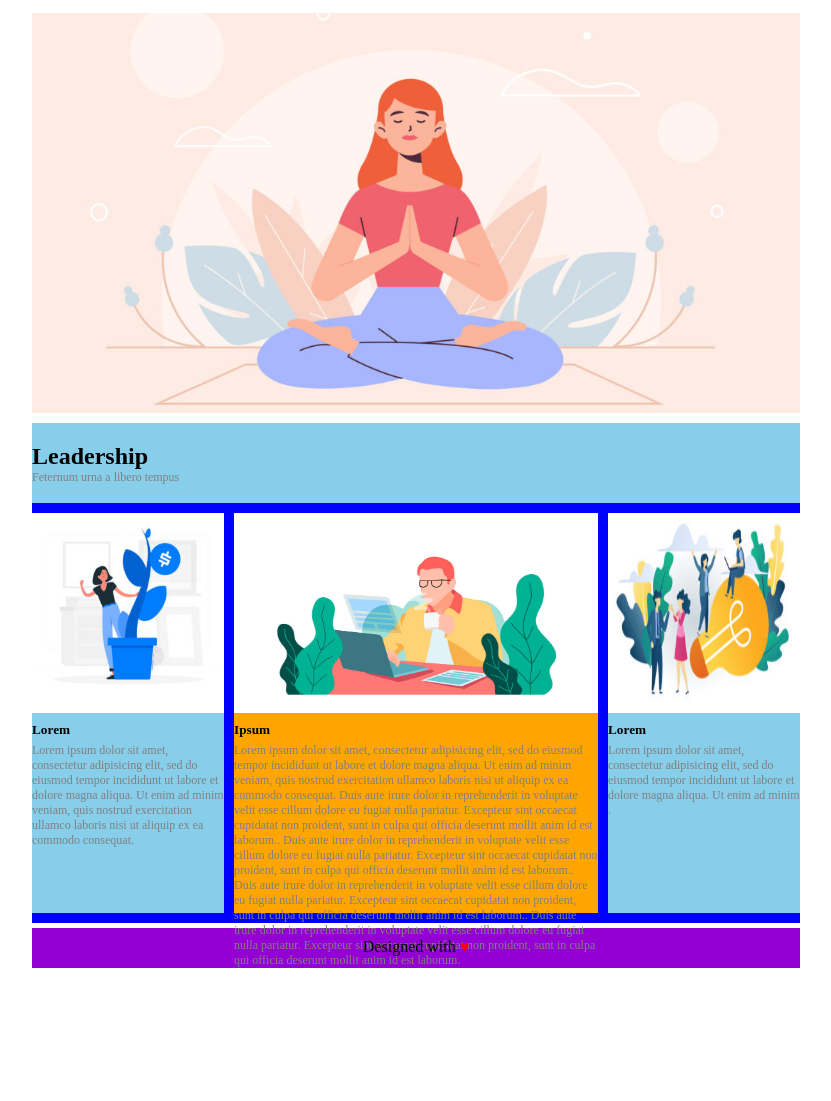
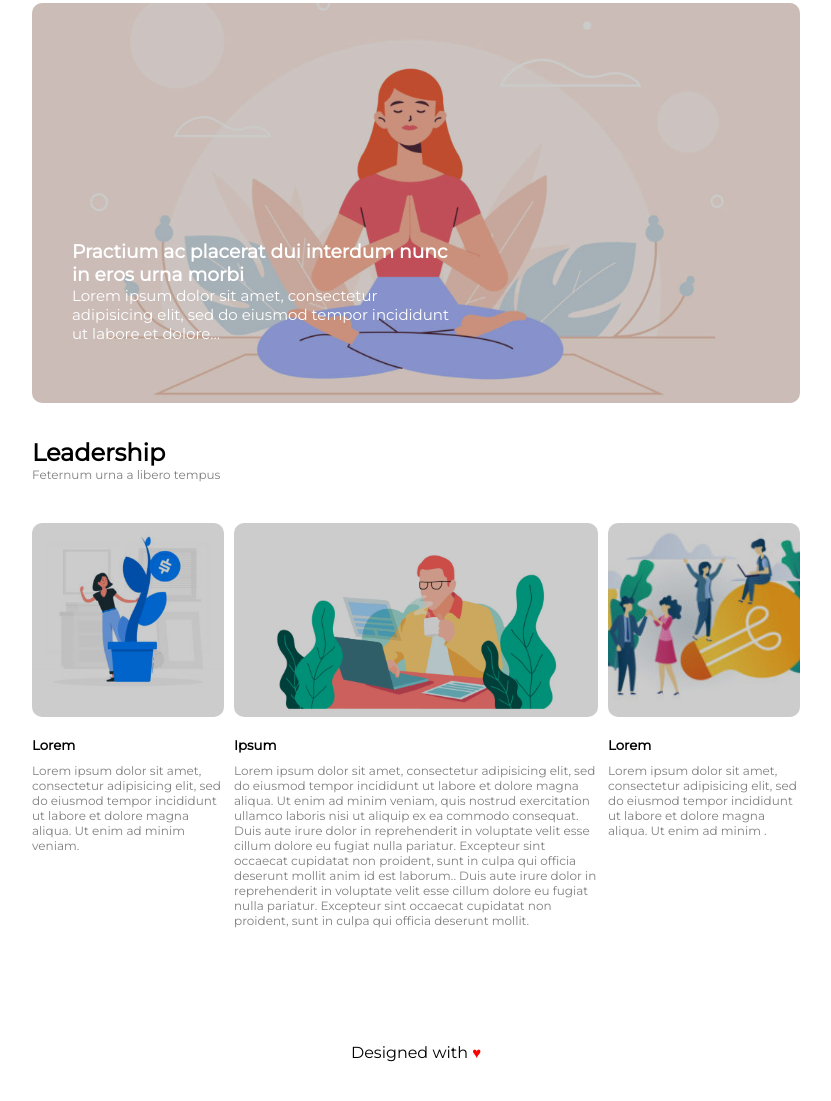
Before and after one commit to chrishut10/htmlcss-wp, a plain HTML site: page index.html in a window 1280 px wide. Shown: the part 147-1248 px from the top of the page, without its empty margins (224-1055 px from the left). Before the commit the page ends 1135 px from the top, so only its background shows below. Drawn offline with Linux system fonts and the light colour scheme.

Commit message:
upgrade 2

```diff
--- a/css/style.css
+++ b/css/style.css
@@ -1,5 +1,3 @@
-
-
 /* regole generali css */
 *{
   margin: 0;
@@ -18,19 +16,23 @@
   margin: 20px 20%;
 }
 
+body{
+  font-family: 'Montserrat', sans-serif;
+}
+
 /* parte header */
 
 header{
   height: 120px;
   /* debug */
-  background-color: pink;
+  /* background-color: pink; */
 }
 
 #logo{
   height: 40px;
   vertical-align: middle;
   width: auto;
-  margin: 10px 5px;
+  margin: 10px 0;
 }
 
 #headernav{
@@ -62,48 +64,78 @@ header{
   background-image: url(../img/banner.jpg);
   background-size: cover;
   background-position: center;
-  margin-top: 20px;
+  margin-top: 10px;
+  border-radius: 10px;
+  position: relative;
   /* debug */
-  background-color: lightyellow;
-  height: 50vh;
+  /* background-color: lightyellow; */
+  height: 400px;
+
+}
+
+.layover{
+  position: absolute;
+  top: 0;
+  left: 0;
+  bottom: 0;
+  right: 0;
+
+  background-color: rgba(0, 0, 0, 0.2);
+  border-radius: 10px;
+}
+
+.banner-text{
+  position: absolute;
+  bottom: 60px;
+  left: 40px;
+  color: white;
+  width: 50%;
+}
+
+.paraf{
+  font-size: 15px;
 
 }
 
 
-
-section{
+/* section{
   background-color: blue;
 
-}
+} */
 
 
 .sezionet{
-  margin-bottom: 10px;
-  margin-top: 10px;
+  margin-bottom: 20px;
+  margin-top: 20px;
   width: 100%;
-  padding: 20px 0;
+  padding: 15px 0;
   /* debug */
-  background-color: skyblue;
+  /* background-color: skyblue; */
   height: 80px;
 }
 
-p{
-  color: grey;
-  font-size: 12px;
-}
 
 .sezione2 {
   float: left;
   width: 25%;
   margin-bottom: 10px;
   /* debug */
-  background-color: skyblue;
-  height: 400px;
+  /* background-color: skyblue; */
+  height: 500px;
 }
 
-.sezione2 img{
-  height: 200px;
+.contenitore{
+  position: relative;
+
+}
+
+.contenitore > .image1{
+
+  height: 190px;
   width: 100%;
+  object-fit: cover;
+  padding: 0px;
+
 }
 
 
@@ -112,20 +144,30 @@ p{
   width: calc(50% - 20px);
   margin: 0 10px;
   /* debug */
-  background-color: orange;
-  height: 400px;
+  /* background-color: orange; */
+  height: 500px;
+}
+
+
+
+.contenitore > .image2{
+  height: 190px;
+  width: 100%;
+  object-fit: cover;
+
 
 }
 
-.sezione3 img{
-  height: 200px;
-  width: 100%;
+h5{
+ margin: 10px 0;
+ margin-top: 20px;
 }
 
-h5{
- margin: 5px 0;
+p{
+  font-size: 12px;
+  color: grey;
+}
 
-}
 
 /* #middle{
   background-image: url(../img/banner-2.jpg);
@@ -137,20 +179,15 @@ h5{
 
 /* zona footer */
 footer{
-  margin: 5px 0;
+  margin-top: 10px;
+  margin-bottom: 30px;
   height: 40px;
   /* debug */
-  background-color: darkviolet;
+  /* background-color: darkviolet; */
   text-align: center;
 }
 
-.love{
-  padding: 10px;
-  text-align: center;
-}
-
-
 .heart{
   color: red;
-  margin: 10px 0;
+  font-size: 15px;
 }
--- a/index.html
+++ b/index.html
@@ -4,6 +4,8 @@
     <meta charset="utf-8">
     <title>Neori</title>
     <link rel="stylesheet" href="css/style.css">
+    <link rel="preconnect" href="https://fonts.gstatic.com">
+    <link href="https://fonts.googleapis.com/css2?family=Montserrat&display=swap" rel="stylesheet">
   </head>
   <body>
 
@@ -55,6 +57,11 @@
 
         <section>
           <div id="banner">
+            <div class="layover"></div>
+            <div class="banner-text">
+              <h3>Practium ac placerat dui interdum nunc in eros urna morbi</h3>
+              <spam class="paraf">Lorem ipsum dolor sit amet, consectetur adipisicing elit, sed do eiusmod tempor incididunt ut labore et dolore...</span>
+            </div>
 
           </div>
         </section>
@@ -69,22 +76,42 @@
           <div class="row">
 
             <div class="sezione2">
-              <img src="img/img-1.jpg" alt="">
+              <div class="contenitore">
+                <img class="image1"src="img/img-1.jpg" alt="">
+                <div class="layover">
+
+                </div>
+
+
+              </div>
               <h5>Lorem</h5>
-              <p> Lorem ipsum dolor sit amet, consectetur adipisicing elit, sed do eiusmod tempor incididunt ut labore et dolore magna aliqua. Ut enim ad minim veniam, quis nostrud exercitation ullamco laboris nisi ut aliquip ex ea commodo consequat.</p>
+              <p> Lorem ipsum dolor sit amet, consectetur adipisicing elit, sed do eiusmod tempor incididunt ut labore et dolore magna aliqua. Ut enim ad minim veniam.</p>
 
             </div>
 
             <div class="sezione3">
-              <img src="img/banner-2.jpg" alt="">
+              <div class="contenitore">
+                <img class="image2"src="img/banner-2.jpg" alt="">
+                <div class="layover">
+
+                </div>
+
+
+              </div>
               <h5>Ipsum</h5>
-              <p>Lorem ipsum dolor sit amet, consectetur adipisicing elit, sed do eiusmod tempor incididunt ut labore et dolore magna aliqua. Ut enim ad minim veniam, quis nostrud exercitation ullamco laboris nisi ut aliquip ex ea commodo consequat. Duis aute irure dolor in reprehenderit in voluptate velit esse cillum dolore eu fugiat nulla pariatur. Excepteur sint occaecat cupidatat non proident, sunt in culpa qui officia deserunt mollit anim id est laborum.. Duis aute irure dolor in reprehenderit in voluptate velit esse cillum dolore eu fugiat nulla pariatur. Excepteur sint occaecat cupidatat non proident, sunt in culpa qui officia deserunt mollit anim id est laborum.. Duis aute irure dolor in reprehenderit in voluptate velit esse cillum dolore eu fugiat nulla pariatur. Excepteur sint occaecat cupidatat non proident, sunt in culpa qui officia deserunt mollit anim id est laborum.. Duis aute irure dolor in reprehenderit in voluptate velit esse cillum dolore eu fugiat nulla pariatur. Excepteur sint occaecat cupidatat non proident, sunt in culpa qui officia deserunt mollit anim id est laborum.
+              <p>Lorem ipsum dolor sit amet, consectetur adipisicing elit, sed do eiusmod tempor incididunt ut labore et dolore magna aliqua. Ut enim ad minim veniam, quis nostrud exercitation ullamco laboris nisi ut aliquip ex ea commodo consequat. Duis aute irure dolor in reprehenderit in voluptate velit esse cillum dolore eu fugiat nulla pariatur. Excepteur sint occaecat cupidatat non proident, sunt in culpa qui officia deserunt mollit anim id est laborum.. Duis aute irure dolor in reprehenderit in voluptate velit esse cillum dolore eu fugiat nulla pariatur. Excepteur sint occaecat cupidatat non proident, sunt in culpa qui officia deserunt mollit.
               </p>
 
             </div>
 
             <div class="sezione2">
-              <img src="img/img-3.jpg" alt="">
+              <div class="contenitore">
+                <img class="image1"src="img/img-3.jpg" alt="">
+                <div class="layover">
+
+                </div>
+
+              </div>
               <h5>Lorem</h5>
               <p>Lorem ipsum dolor sit amet, consectetur adipisicing elit, sed do eiusmod tempor incididunt ut labore et dolore magna aliqua. Ut enim ad minim .</p>
 
```
